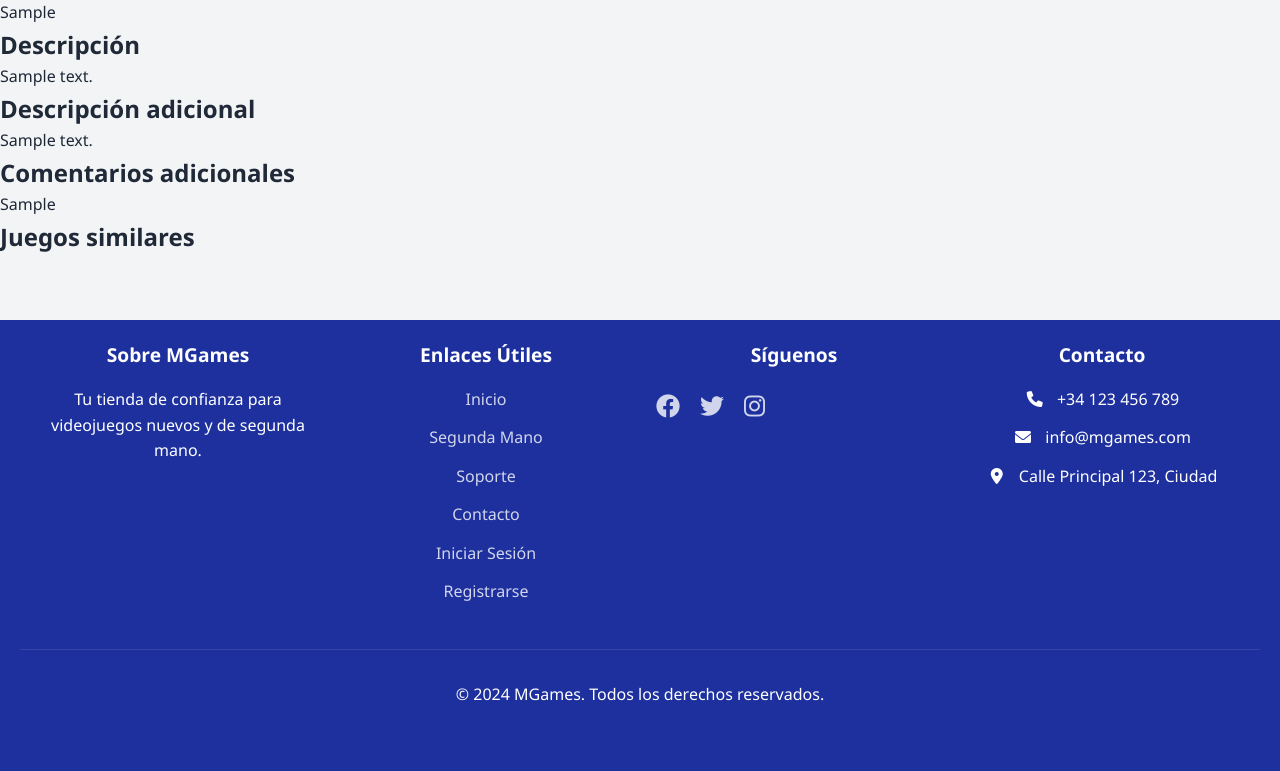
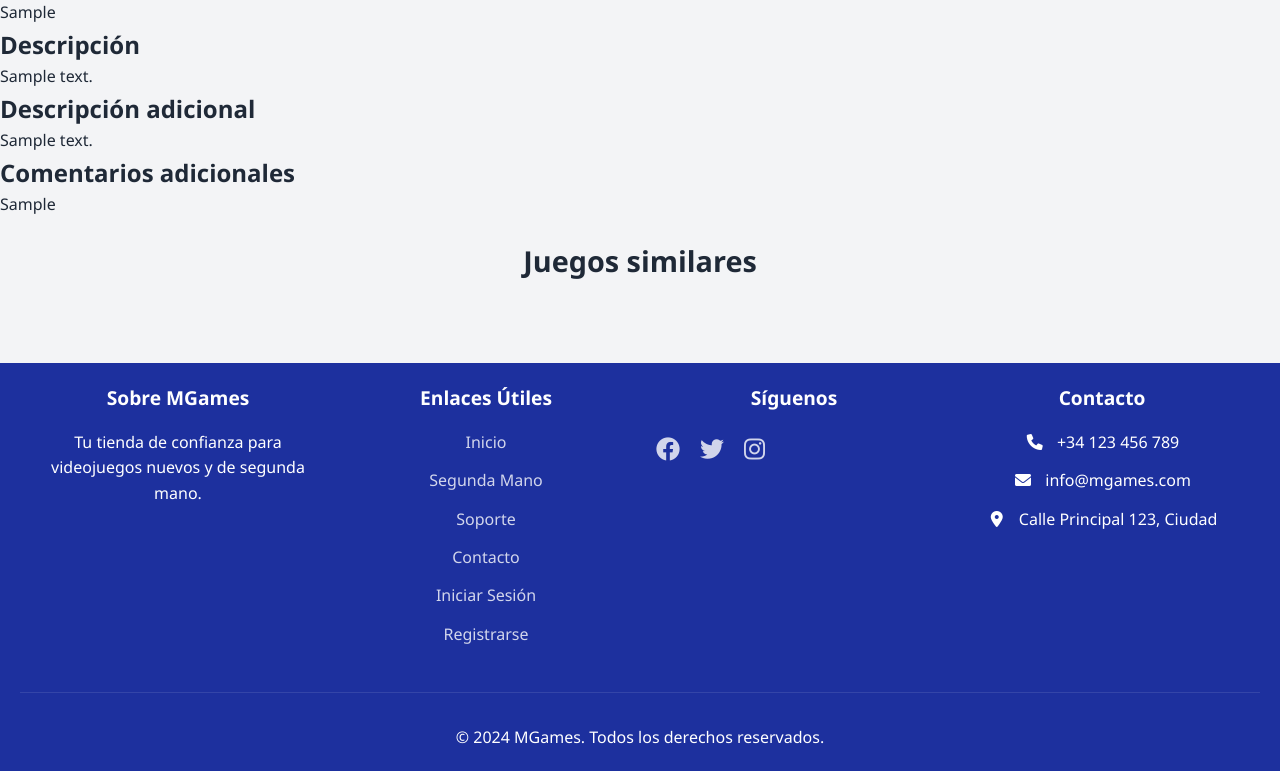
Before and after one commit to gery24/MGames, a PHP site: page /detalle_segunda_mano.php?id=1 in a window 1280 px wide. Shown: the part 426-1197 px from the top of the page. Before the commit the page ends 1127 px from the top, so only its background shows below. Run offline with PHP 8.4, Linux system fonts and the light colour scheme; data comes from the database, SQL or seed files in the repository; tables that the repository leaves empty or names only in its code hold one stand-in row (values such as "Sample post"); grey boxes marked "Sample" are stand-in pictures.

Commit message:
se ve bien la tarjeta, pero vertical

```diff
--- a/css/segunda_mano.css
+++ b/css/segunda_mano.css
@@ -165,55 +165,66 @@ body {
     padding: 10px;
 }
 
-.similar-games-grid {
-    display: flex; /* Cambiar a flexbox para disposición horizontal */
-    flex-wrap: wrap; /* Permitir que los elementos se envuelvan si no hay suficiente espacio */
-    gap: 1.5rem; /* Espacio entre los juegos similares */
+.similar-games-section {
+    margin: 20px 0;
 }
 
-.game-card {
-    background: var(--card-background);
-    border-radius: var(--border-radius);
-    box-shadow: var(--box-shadow);
-    overflow: hidden;
-    transition: transform 0.2s;
-    width: calc(25% - 1.5rem); /* Ajustar el ancho según sea necesario */
+.similar-games-title {
+    font-size: 1.8rem;
+    margin-bottom: 15px;
+    text-align: center;
+}
+
+.similar-games-grid {
+    display: grid;
+    grid-template-columns: repeat(auto-fill, minmax(200px, 1fr)); /* Ajusta el tamaño mínimo según sea necesario */
+    gap: 20px; /* Espacio entre los elementos */
+}
+
+.product-card {
+    background: #f8f9fa; /* Color de fondo */
+    border-radius: 10px;
+    box-shadow: 0 2px 5px rgba(0, 0, 0, 0.1);
+    overflow: hidden; /* Para que la imagen no sobresalga */
+    transition: transform 0.3s; /* Efecto de hover */
+}
+
+.product-card:hover {
+    transform: scale(1.05); /* Efecto de zoom al pasar el mouse */
 }
 
 .game-image {
-    width: 100%;
-    height: auto;
-    object-fit: cover; /* Ajustar la imagen para que cubra el área */
+    width: 100%; /* Asegúrate de que la imagen ocupe todo el ancho */
+    height: auto; /* Mantener la proporción de la imagen */
 }
 
-.game-info {
+.product-card-content {
     padding: 10px;
+    text-align: center; /* Centrar el texto */
 }
 
 .game-title {
-    font-size: 1.1rem;
-    margin: 0;
-    color: var(--text-color);
+    font-size: 1.2rem;
+    margin: 10px 0;
 }
 
 .game-price {
-    font-size: 1.25rem;
-    color: var(--primary-color);
+    font-size: 1.1rem;
+    color: #4a5af8; /* Color del precio */
     font-weight: bold;
-    margin: 0;
 }
 
 .view-details {
     display: inline-block;
-    background-color: var(--primary-color);
+    margin-top: 10px;
+    padding: 5px 10px;
+    background-color: #4a5af8;
     color: white;
-    padding: 0.5rem 1rem;
-    border-radius: 4px;
+    border-radius: 5px;
     text-decoration: none;
-    margin-top: 0.5rem;
-    transition: background-color 0.2s;
+    transition: background-color 0.3s;
 }
 
 .view-details:hover {
-    background-color: var(--secondary-color);
+    background-color: #3949e0; /* Color al pasar el mouse */
 }
```
